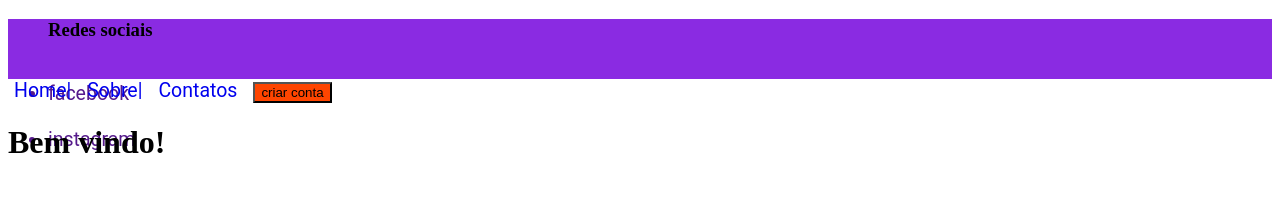
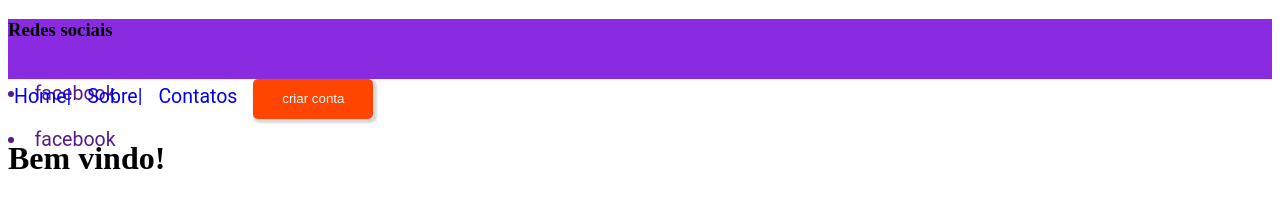
Before and after one commit to karlossouza/pasta-teste, a plain HTML site: page index.html in a window 1280 px wide. Drawn offline with Linux system fonts and the light colour scheme.

Commit message:
estilo menu

```diff
--- a/assets/css/file.css
+++ b/assets/css/file.css
@@ -13,4 +13,20 @@ a{
 
 .btn{
     background-color: orangered;
+    border-style: none;
+    border-radius:5px;
+    box-shadow:2px 2px 2px 2px rgb(128, 128, 128,0.3);
+    color: rgb(240, 248, 255);
+    width:120px;
+    height:40px;
+
 }
+
+
+.social{
+    font-family: roboto;
+    font-size:19px;
+    color: rgb(240, 248, 255);
+    float: inline-end;
+    display:inline-flex;
+}
--- a/index.html
+++ b/index.html
@@ -9,15 +9,20 @@
 </head>
 <body>
     <header id="cabecalho">
-        <ul>
         <h3>Redes sociais</h3>
+        <div>
+            <span class="sociais">
                 <a href="">
                     <li>facebook</li>
                 </a>
+            </span>
+            <span class="sociais">
                 <a href="">
-                <li>instagram</li>
+                    <li>facebook</li>
                 </a>
-        </ul>
+            </span>
+
+        </div>
     </header>
 
     <nav>
```
Lines whose indentation alone changed are shown as unchanged.
